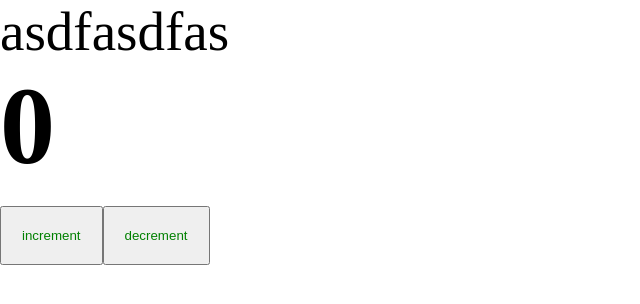
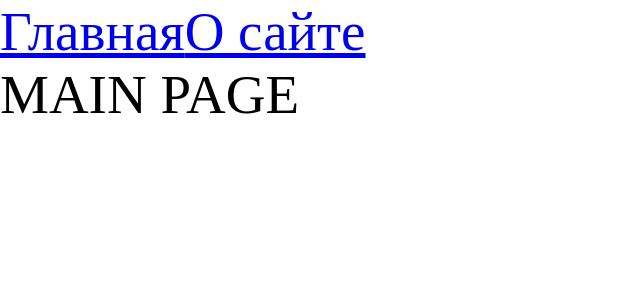
Before and after one commit to baryshnikkov/blog-project, a React app: page / in a window 1280 px wide. Shown: the top 304 px of the page, without its empty margins (0-640 px from the left). Built offline with nearby package versions, Linux system fonts and the light colour scheme.

Commit message:
настройка раутинга и code splitting

```diff
--- a/package.json
+++ b/package.json
@@ -23,6 +23,7 @@
     "@types/node": "^17.0.21",
     "@types/react": "^17.0.39",
     "@types/react-dom": "^17.0.11",
+    "@types/react-router-dom": "^5.3.3",
     "@types/webpack": "^5.28.0",
     "@types/webpack-dev-server": "^4.7.2",
     "css-loader": "^6.6.0",
@@ -40,6 +41,7 @@
   },
   "dependencies": {
     "react": "^17.0.2",
-    "react-dom": "^17.0.2"
+    "react-dom": "^17.0.2",
+    "react-router-dom": "^6.2.1"
   }
 }
--- a/src/App.tsx
+++ b/src/App.tsx
@@ -1,12 +1,20 @@
-import React from 'react';
-import {Counter} from "./components/Counter";
+import React, {Suspense} from 'react';
+import {Link, Route, Routes} from 'react-router-dom';
 import './index.scss';
+import {AboutPageAsync} from './pages/AboutPage/AboutPage.async';
+import {MainPageAsync} from './pages/MainPage/MainPage.async';
 
 const App = () => {
   return (
           <div className='app'>
-            asdfasdfas
-            <Counter/>
+            <Link to={'/'}>Главная</Link>
+            <Link to={'/about'}>О сайте</Link>
+            <Suspense fallback={<div>Loading...</div>}>
+              <Routes>
+                <Route path={'/about'} element={<AboutPageAsync/>}/>
+                <Route path={'/'} element={<MainPageAsync/>}/>
+              </Routes>
+            </Suspense>
           </div>
   );
 };
--- a/src/index.tsx
+++ b/src/index.tsx
@@ -1,8 +1,11 @@
 import {render} from 'react-dom';
 import {Counter} from "./components/Counter";
 import App from "./App";
+import {BrowserRouter} from "react-router-dom";
 
 render(
-  <App/>,
-  document.getElementById('root')
+        <BrowserRouter>
+          <App/>
+        </BrowserRouter>,
+        document.getElementById('root')
 );
--- /dev/null
+++ b/src/pages/AboutPage/AboutPage.async.tsx
@@ -0,0 +1,8 @@
+import {lazy} from "react";
+
+// export const AboutPageAsync = lazy(() => import('./AboutPage'));
+
+export const AboutPageAsync = lazy(() => new Promise(resolve => {
+  // @ts-ignore
+  setTimeout(() => resolve(import('./AboutPage')), 1500)
+}));
--- /dev/null
+++ b/src/pages/AboutPage/AboutPage.tsx
@@ -0,0 +1,11 @@
+import React from 'react';
+
+const AboutPage = () => {
+  return (
+          <div>
+            ABOUT PAGE
+          </div>
+  );
+};
+
+export default AboutPage;
--- /dev/null
+++ b/src/pages/MainPage/MainPage.async.tsx
@@ -0,0 +1,8 @@
+import {lazy} from "react";
+
+// export const MainPageAsync = lazy(() => import('./MainPage'));
+
+export const MainPageAsync = lazy(() => new Promise(resolve => {
+  // @ts-ignore
+  setTimeout(() => resolve(import('./MainPage')), 1500)
+}));
--- /dev/null
+++ b/src/pages/MainPage/MainPage.tsx
@@ -0,0 +1,11 @@
+import React from 'react';
+
+const MainPage = () => {
+  return (
+          <div>
+            MAIN PAGE
+          </div>
+  );
+};
+
+export default MainPage;
```
Also changed, not shown: 2 other files (tests, documents, lock files or other folders).
